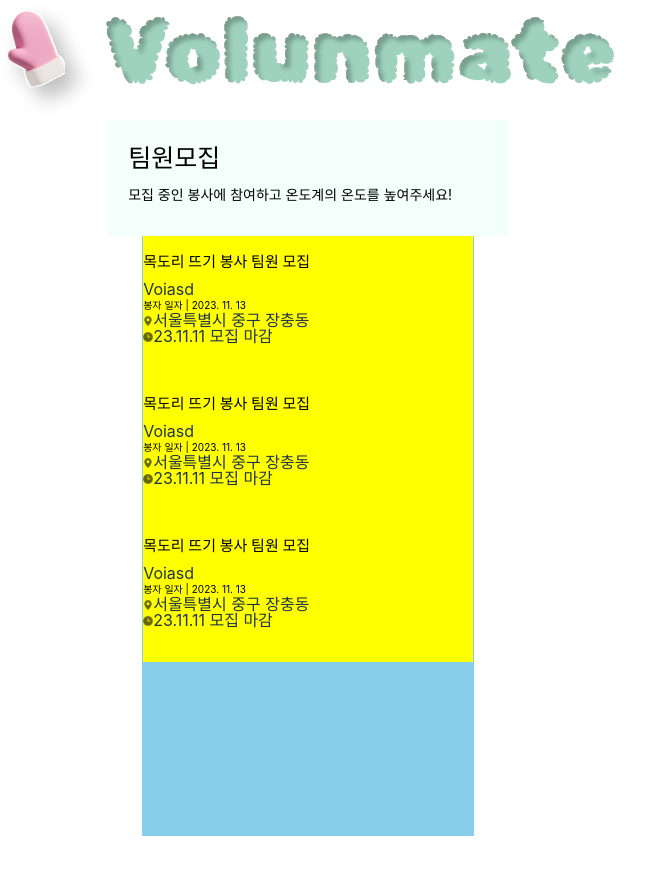
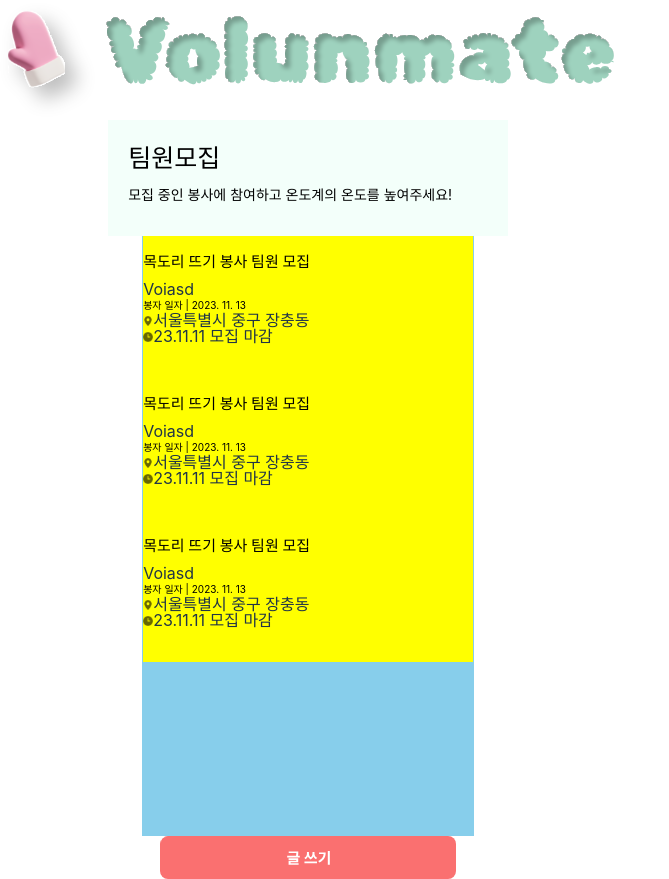
Before and after one commit to donggukthon/donggukthon_2023_4_F, a React (Vite) app: page / in a window 1280 px wide. Shown: the whole page, without its empty margins (0-669 px from the left). Before the commit the page ends 836 px from the top, so only its background shows below. Built offline with nearby package versions, Linux system fonts and the light colour scheme.

Commit message:
feat: 글쓰기 버튼 추가

```diff
--- a/src/pages/Recruit/RecruitHome.jsx
+++ b/src/pages/Recruit/RecruitHome.jsx
@@ -16,6 +16,7 @@ function RecruitHome() {
         <RecruitCard />
         <RecruitCard />
       </S.CardBox>
+      <S.WirteButton />
     </S.Container>
   );
 }
--- a/src/pages/Recruit/style.jsx
+++ b/src/pages/Recruit/style.jsx
@@ -1,5 +1,6 @@
 import styled from "styled-components";
 import volunmateLogo from "../../assets/Logo/volunmate.svg";
+import postWriteBtn from "../../assets/Button/postWrite.svg";
 
 const Container = styled.div`
   display: flex;
@@ -61,6 +62,12 @@ const CardBox = styled.div`
   /* overflow: auto; */
 `;
 
+const WirteButton = styled.button`
+  background-image: url(${postWriteBtn});
+  width: 296px;
+  height: 43px;
+`;
+
 export const S = {
   Container,
   Logo,
@@ -68,4 +75,5 @@ export const S = {
   BoldFont,
   LightFont,
   CardBox,
+  WirteButton,
 };
```
Also changed, not shown: src/assets/Button/postWrite.svg (added).
